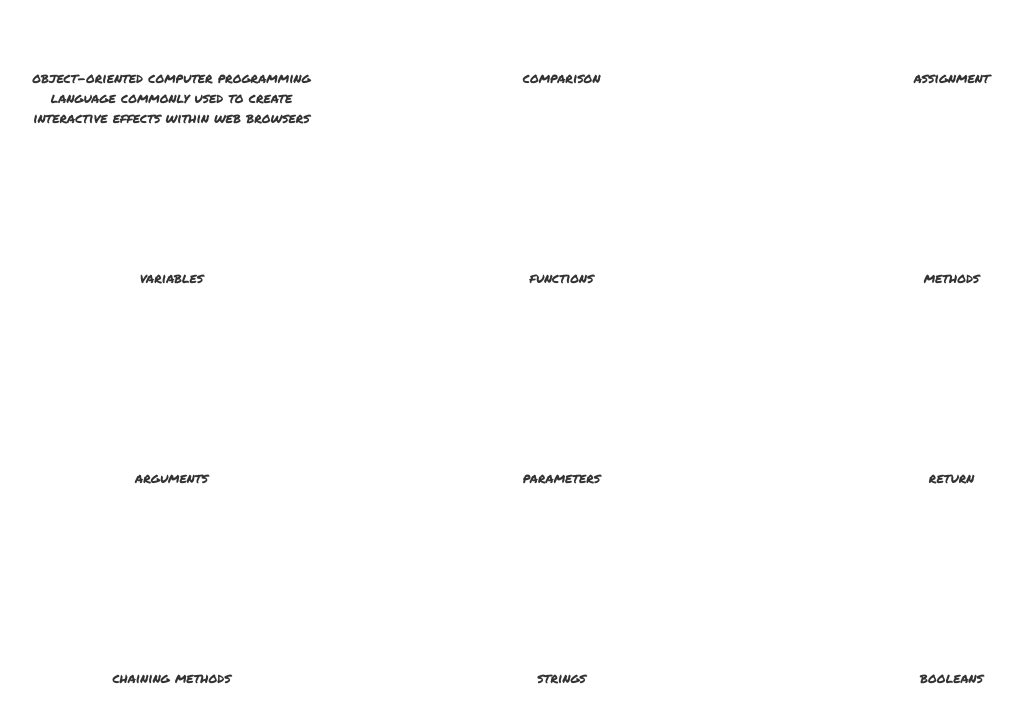
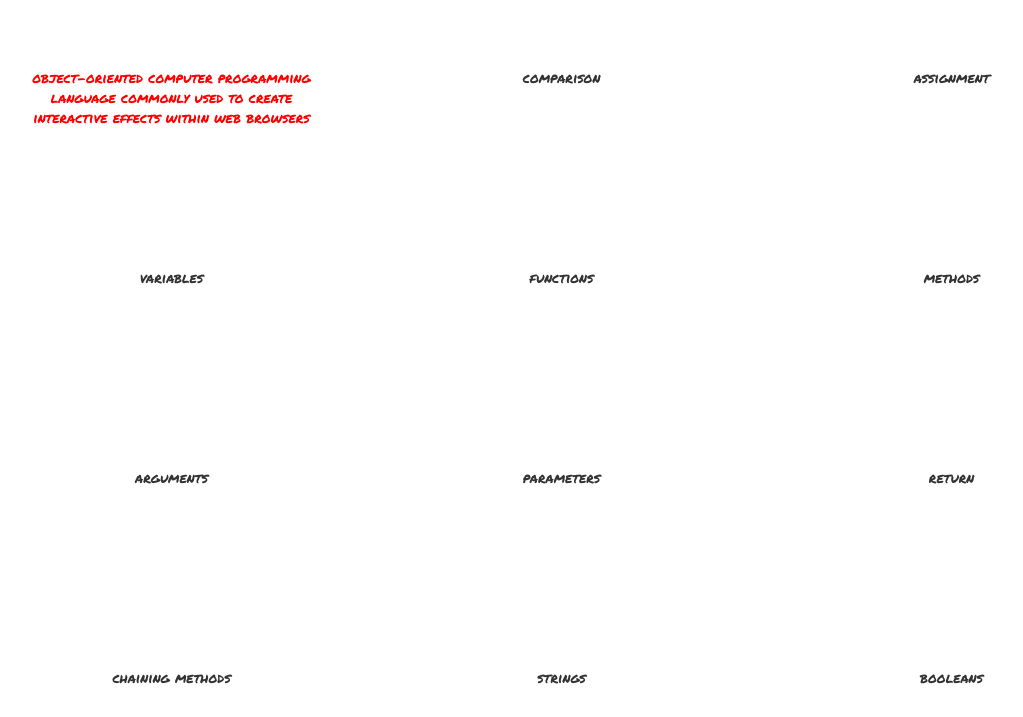
Before and after one commit to franksco/FLASH-CARDS, a plain HTML site: page index.html in a window 1280 px wide. Both pictures are taken after a click on the item "Javascript". Shown: the part 83-800 px from the top of the page, without its empty margins (81-1104 px from the left). Drawn offline with nearby package versions, Linux system fonts and the light colour scheme.

Commit message:
Add design elements

```diff
--- a/css/query.css
+++ b/css/query.css
@@ -28,3 +28,6 @@ h1{
   text-align: center;
   padding-bottom: 20px;
 }
+.cheat{
+  color: hsl(0, 100%, 50%);
+}
```
